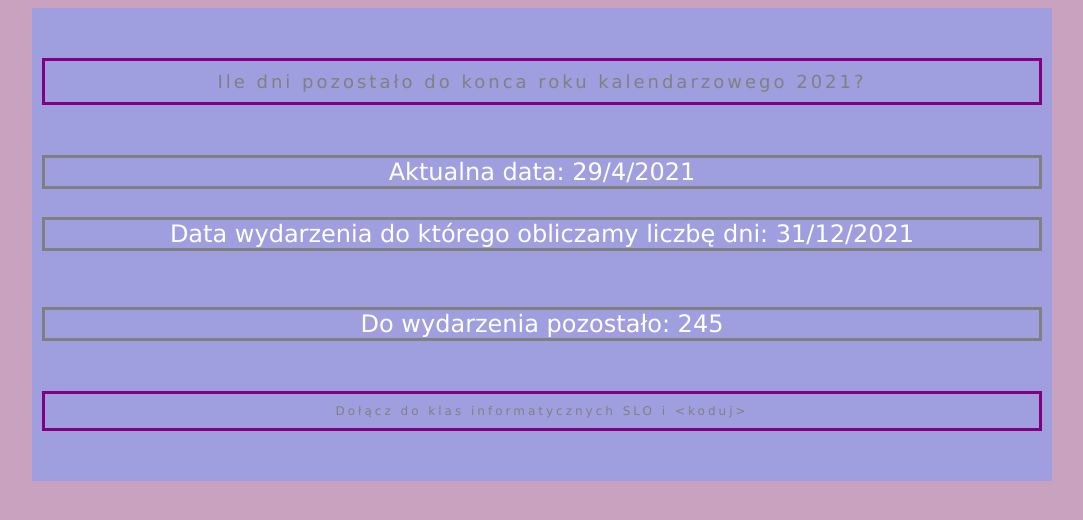
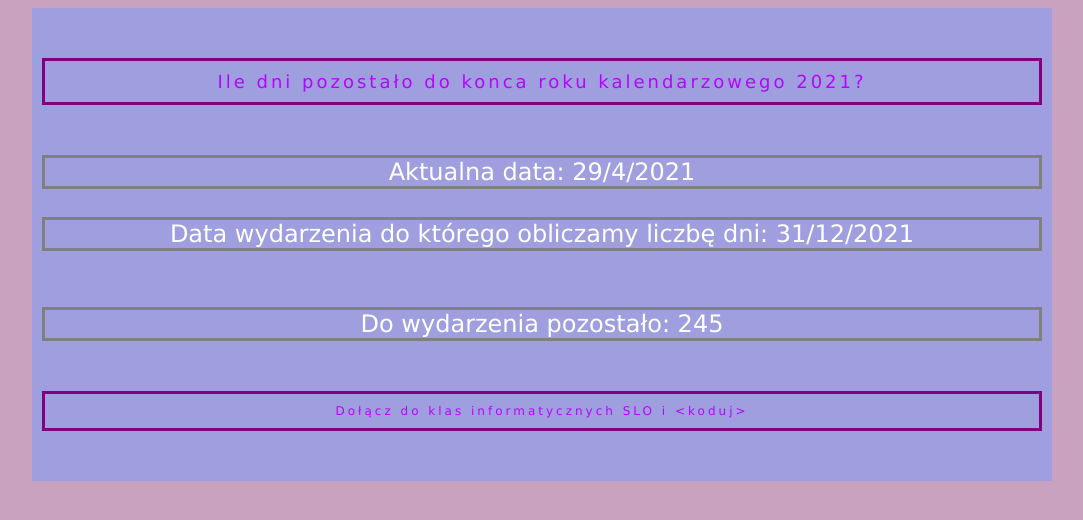
Before and after one commit to Julia-Kq/odliczanie, a plain HTML site: page index.html in a window 1280 px wide. Shown: the whole page, without its empty margins (98-1181 px from the left). Drawn offline with Linux system fonts and the light colour scheme.

Commit message:
Update style.css

```diff
--- a/style.css
+++ b/style.css
@@ -45,7 +45,7 @@ color: white;
 
 #footer
 {
-	color: #808080;
+	color: 	#B803FF;
 	margin-top: 50px;
 	padding: 10px;
 	font-size: 12px;
@@ -56,7 +56,7 @@ color: white;
 #topBar
 {
 
-	color: #808080;
+	color: 	#B803FF;
 	padding: 10px;
 	font-size: 18px;
 	text-align: center;
```
